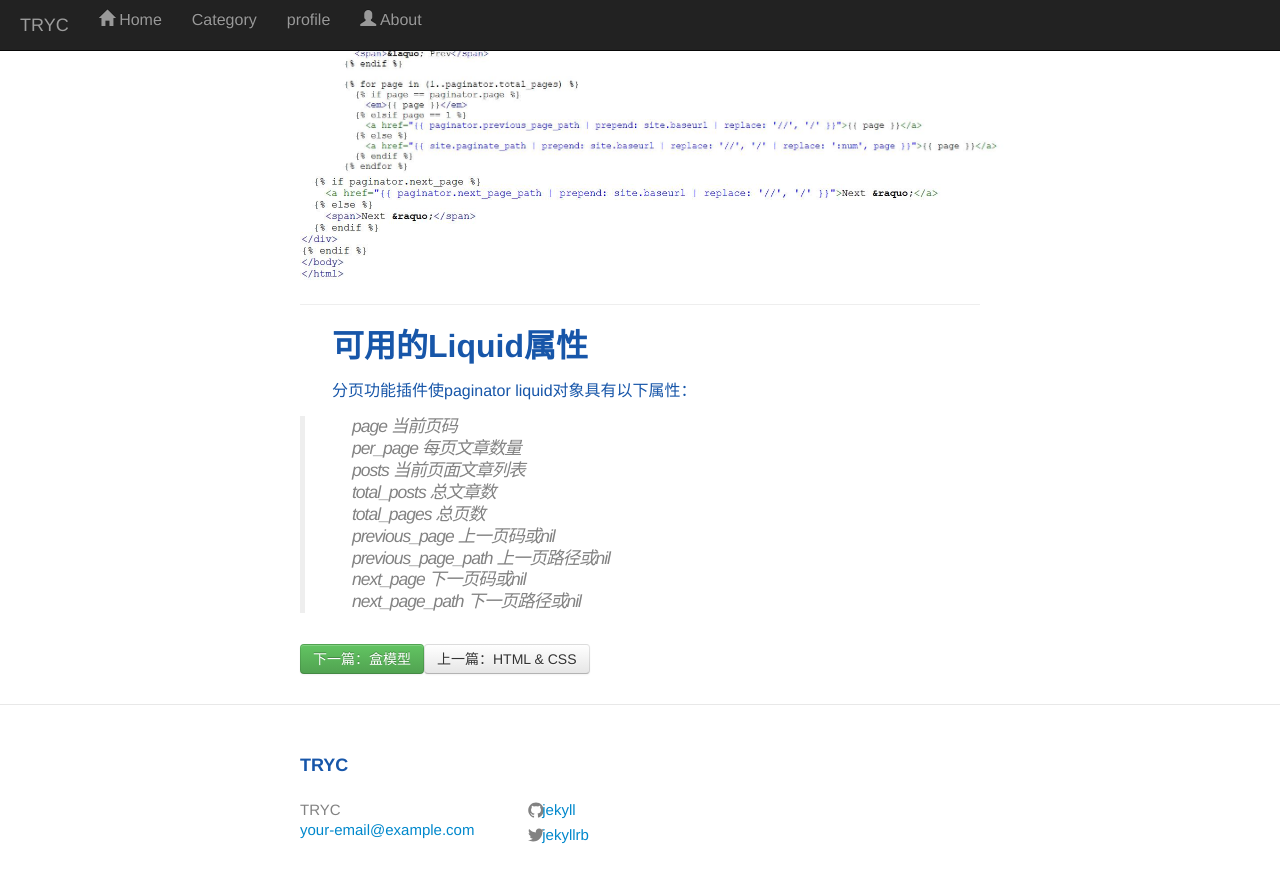
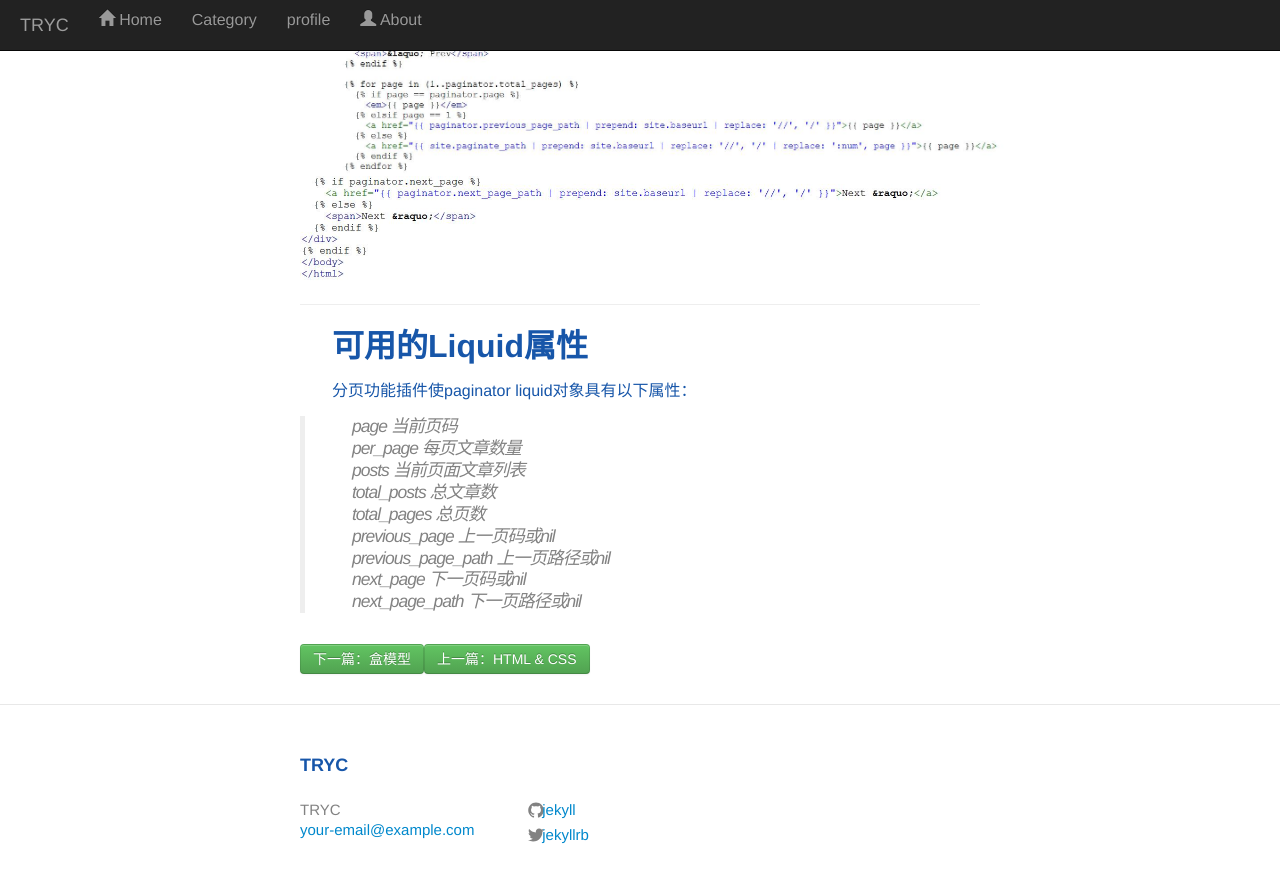
Before and after one commit to TRYC-01/TRYC-01.github.io, a Jekyll site: the page built from _posts/2017-06-20-jekyll-fenye.md, in a window 1280 px wide and 900 px high, scrolled down 1696 px. Shown: the top 883 px of the window. Built offline with Jekyll 4.4.1, drawn with Linux system fonts in a browser that asks for light colours; nearby versions of some CDN libraries; grey boxes are pictures that could not be loaded.

Commit message:
button color

```diff
--- a/_layouts/post.html
+++ b/_layouts/post.html
@@ -26,7 +26,7 @@ layout: default
   {% endif %}
 
   {% if page.previous %}
-  <a class="btn btn-scuccess" href="{{page.previous.url}}">上一篇：{{page.previous.title}}</a>
+  <a class="btn btn-success" href="{{page.previous.url}}">上一篇：{{page.previous.title}}</a>
   {% else %}
   <a class="btn btn-danger">上一篇：没有更多文章了</a>
   {% endif %}
```
